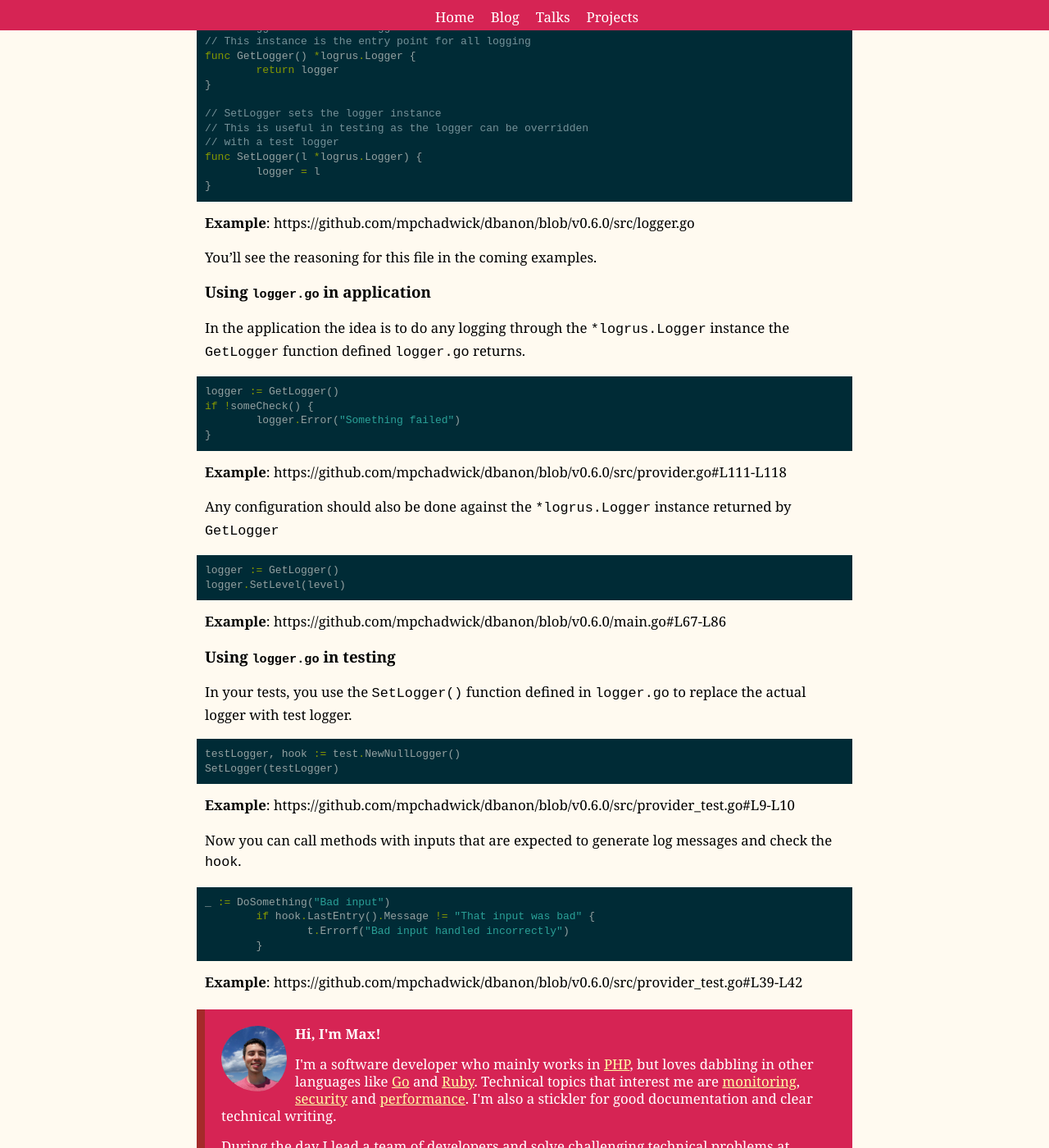
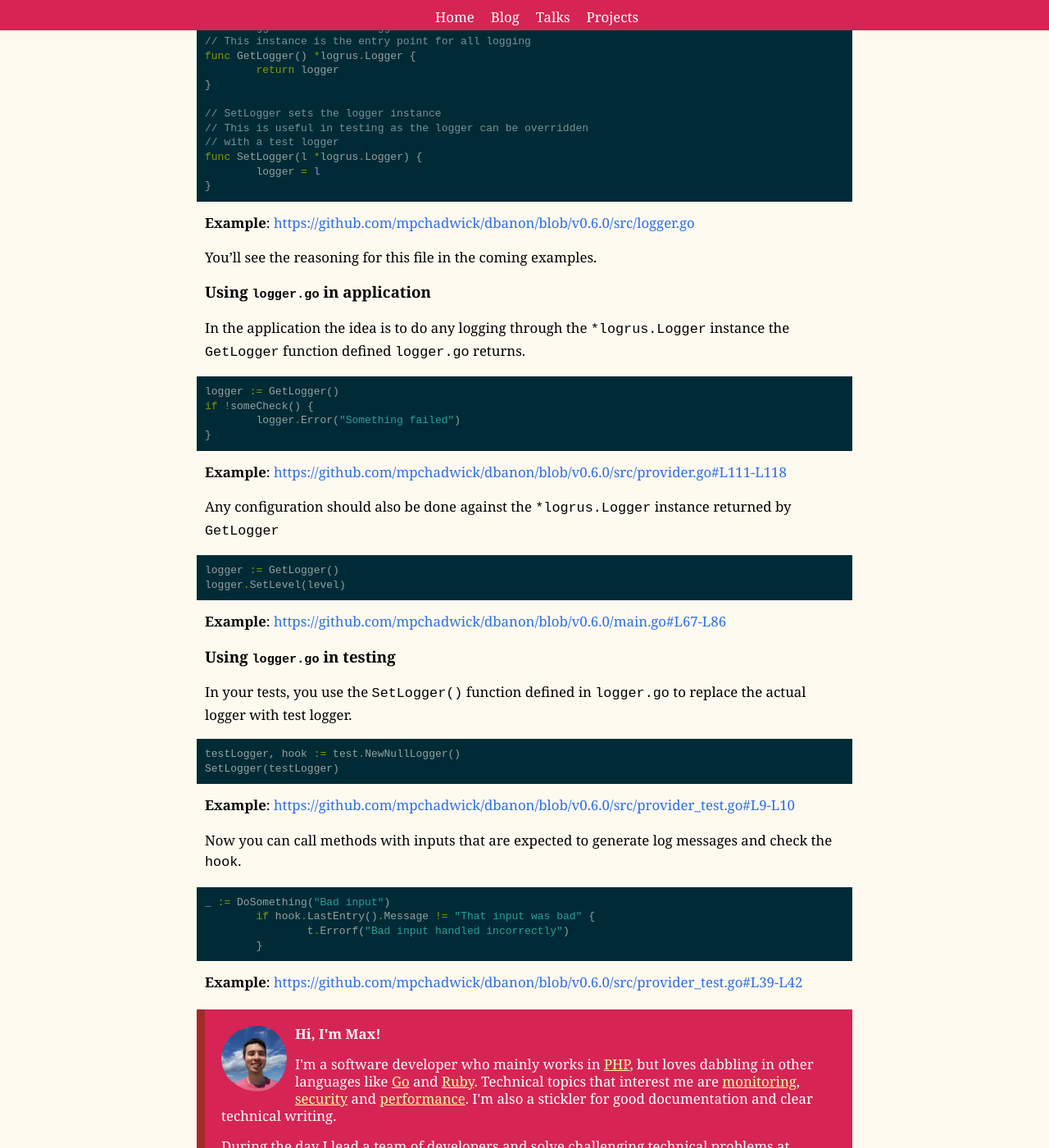
Before and after one commit to mpchadwick/mpchadwick.github.io, a Jekyll site: the page built from _posts/2020-11-15-testing-log-output-in-go-logrus.md, in a window 1280 px wide and 1400 px high, scrolled down 758 px. Shown: the whole window at 82% size. Built offline with Jekyll 4.4.1, drawn with Linux system fonts in a browser that asks for light colours; emoji names are drawn with the system emoji font; comment, search, counter and statistics services are not loaded; part of the change alters nothing that is shown.

Commit message:
Fix links

````diff
--- a/_posts/2020-11-15-testing-log-output-in-go-logrus.md
+++ b/_posts/2020-11-15-testing-log-output-in-go-logrus.md
@@ -39,7 +39,7 @@ func SetLogger(l *logrus.Logger) {
 }
 ```
 
-**Example**: https://github.com/mpchadwick/dbanon/blob/v0.6.0/src/logger.go
+**Example**: [https://github.com/mpchadwick/dbanon/blob/v0.6.0/src/logger.go](https://github.com/mpchadwick/dbanon/blob/v0.6.0/src/logger.go)
 
 You'll see the reasoning for this file in the coming examples.
 
@@ -54,7 +54,8 @@ if !someCheck() {
 }
 ```
 
-**Example**: https://github.com/mpchadwick/dbanon/blob/v0.6.0/src/provider.go#L111-L118
+**Example**: [https://github.com/mpchadwick/dbanon/blob/v0.6.0/src/provider.go#L111-L118](https://github.com/mpchadwick/dbanon/blob/v0.6.0/src/provider.go#L111-L118
+)
 
 Any configuration should also be done against the `*logrus.Logger` instance returned by `GetLogger`
 
@@ -63,7 +64,7 @@ logger := GetLogger()
 logger.SetLevel(level)
 ```
 
-**Example**: https://github.com/mpchadwick/dbanon/blob/v0.6.0/main.go#L67-L86
+**Example**: [https://github.com/mpchadwick/dbanon/blob/v0.6.0/main.go#L67-L86](https://github.com/mpchadwick/dbanon/blob/v0.6.0/main.go#L67-L86)
 
 ### Using `logger.go` in testing
 
@@ -74,7 +75,7 @@ testLogger, hook := test.NewNullLogger()
 SetLogger(testLogger)
 ```
 
-**Example**: https://github.com/mpchadwick/dbanon/blob/v0.6.0/src/provider_test.go#L9-L10
+**Example**: [https://github.com/mpchadwick/dbanon/blob/v0.6.0/src/provider_test.go#L9-L10](https://github.com/mpchadwick/dbanon/blob/v0.6.0/src/provider_test.go#L9-L10)
 
 Now you can call methods with inputs that are expected to generate log messages and check the `hook`.
 
@@ -85,4 +86,4 @@ _ := DoSomething("Bad input")
 	}
 ```
 
-**Example**: https://github.com/mpchadwick/dbanon/blob/v0.6.0/src/provider_test.go#L39-L42
+**Example**: [https://github.com/mpchadwick/dbanon/blob/v0.6.0/src/provider_test.go#L39-L42](https://github.com/mpchadwick/dbanon/blob/v0.6.0/src/provider_test.go#L39-L42)
````
